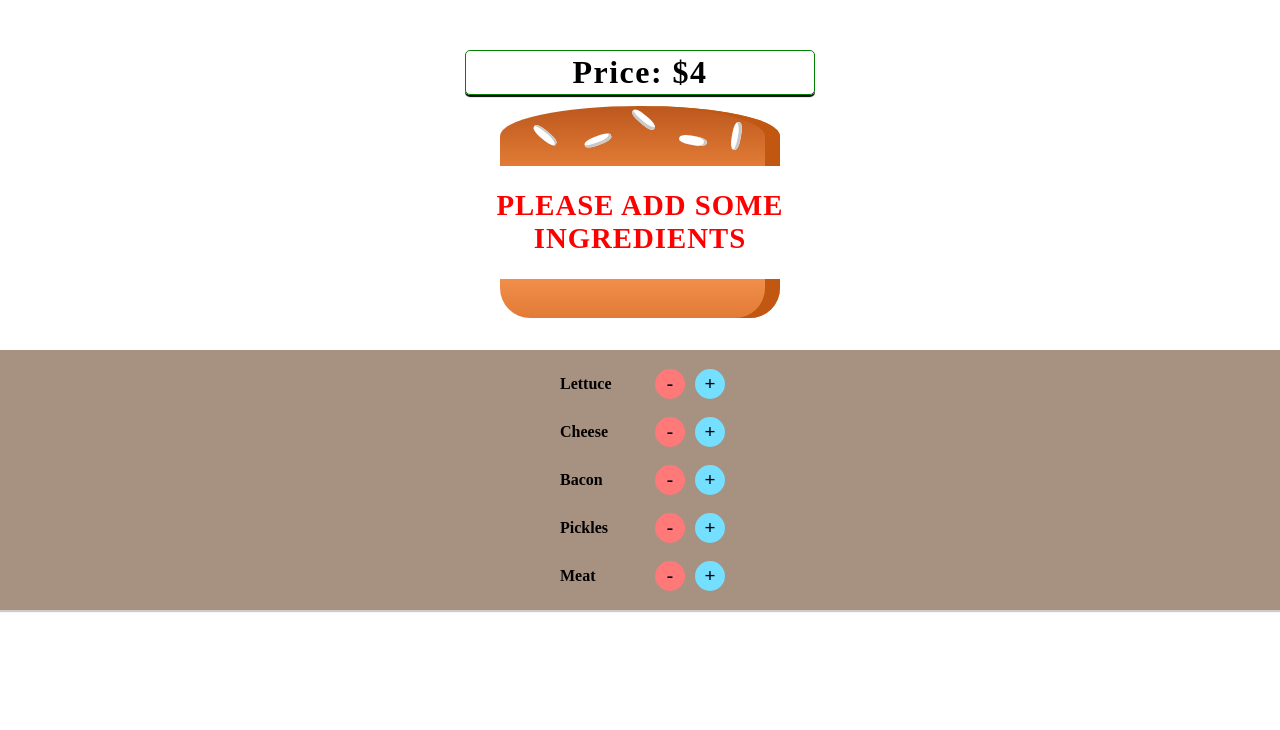
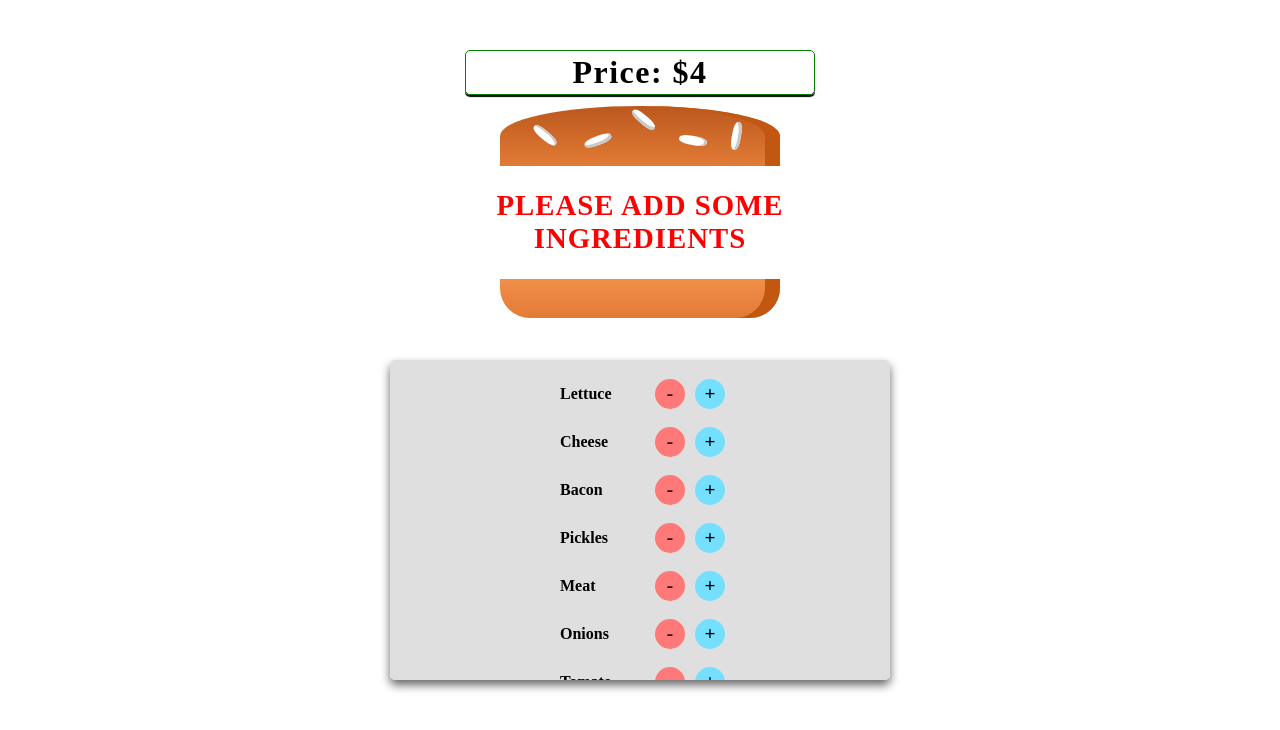
Before and after one commit to damonspencerroberts/DRS-Burger-Builder, a React (Create React App) app: page / in a window 1280 px wide. Shown: the top 730 px of the page. Built offline with nearby package versions, Linux system fonts and the light colour scheme.

Commit message:
Added Tomatos and Onion. Also created new container for ingredients

```diff
--- a/src/components/burger/build-controls/Build-Control-Types.js
+++ b/src/components/burger/build-controls/Build-Control-Types.js
@@ -18,6 +18,14 @@ const DiffControls = [
     {
        label: "Meat",
        type: "patty"
+    },
+    {
+       label: "Onions",
+       type: "onion"
+    },
+    {
+       label: "Tomato",
+       type: "tomato"
     }
 
 ];
--- a/src/components/burger/build-controls/Build-Controls.module.css
+++ b/src/components/burger/build-controls/Build-Controls.module.css
@@ -1,10 +1,19 @@
 .BuildControls {
-    width: 100%;
-    background-color: rgba(77, 34, 0, 0.493);
+    width: 500px;
     display: flex;
     flex-flow: column;
     align-items: center;
-    box-shadow: 0px 2px 1px #ccc;
-    margin: auto;
+    background-color: rgb(223, 223, 223);
+    box-shadow: 0px 5px 10px rgba(0, 0, 0, 0.603);
+    margin: 10px auto;
     padding: 10px 0;
+    border-radius: 5px;
+    height: 300px;
+    overflow: auto;
 }
+
+@media (max-width: 500px) {
+    .BuildControls {
+        width: 450px;
+    }
+}
--- a/src/components/burger/burger-ingredients/Burger-ingredients.js
+++ b/src/components/burger/burger-ingredients/Burger-ingredients.js
@@ -43,6 +43,14 @@ class BurgerIngredients extends Component {
                 <div className = {ingStyles.Pickles}></div></Fr>
             break;
 
+            case('onion'):
+            ingredient = <div className = {ingStyles.Onion}></div>
+            break;
+
+            case('tomato'):
+            ingredient = <div className = {ingStyles.Tomato}></div>
+            break;
+
             default:
                 ingredient = null;
 
--- a/src/components/burger/burger-ingredients/Burger-ingredients.module.css
+++ b/src/components/burger/burger-ingredients/Burger-ingredients.module.css
@@ -107,8 +107,8 @@
 
 .Bacon {
     width: 80%;
-    height: 3%;
-    background: linear-gradient(#bf3813, #c45e38);
+    height: 4%;
+    background: linear-gradient(#992d0f, #ca246f);
     margin: 2% auto;
 }
 
@@ -120,3 +120,17 @@
     display: inline-block;
     border-radius: 20px;
 }
+.Tomato {
+  width: 80%;
+  background: linear-gradient(#F13233, #ff0d11);
+  height: 4%;
+  margin: 2% auto;
+  }
+
+.Onion {
+  width: 80%;
+  background: linear-gradient(#6b153c, #ff3690);
+  height: 3%;
+  border-radius: 10px;
+  margin: 2% auto;
+  }
--- a/src/container/burger-builder/Burger-builder.js
+++ b/src/container/burger-builder/Burger-builder.js
@@ -7,7 +7,9 @@ const EACH_PRICE = {
     bacon: 1.50,
     pickle: 0.25,
     cheese: 0.50,
-    patty: 2.00
+    patty: 2.00,
+    tomato: 0.25,
+    onion: 0.25
 }
 
 export default class BurgerBuilder extends Component {
@@ -18,7 +20,9 @@ export default class BurgerBuilder extends Component {
             ingredients: {
               lettuce: 0,
               bacon: 0,
+              tomato: 0,
               pickle: 0,
+              onion: 0,
               cheese: 0,
               patty: 0
             },
@@ -54,7 +58,7 @@ export default class BurgerBuilder extends Component {
 
         const curPrice = this.state.priceTotal;
         const newPrice = curPrice - EACH_PRICE[type];
-        this.setState({ingredients: dupState, priceTotal: newPrice})
+        this.setState({ingredients: dupState, priceTotal: newPrice.toFixed(2)})
     }
 
 
```
